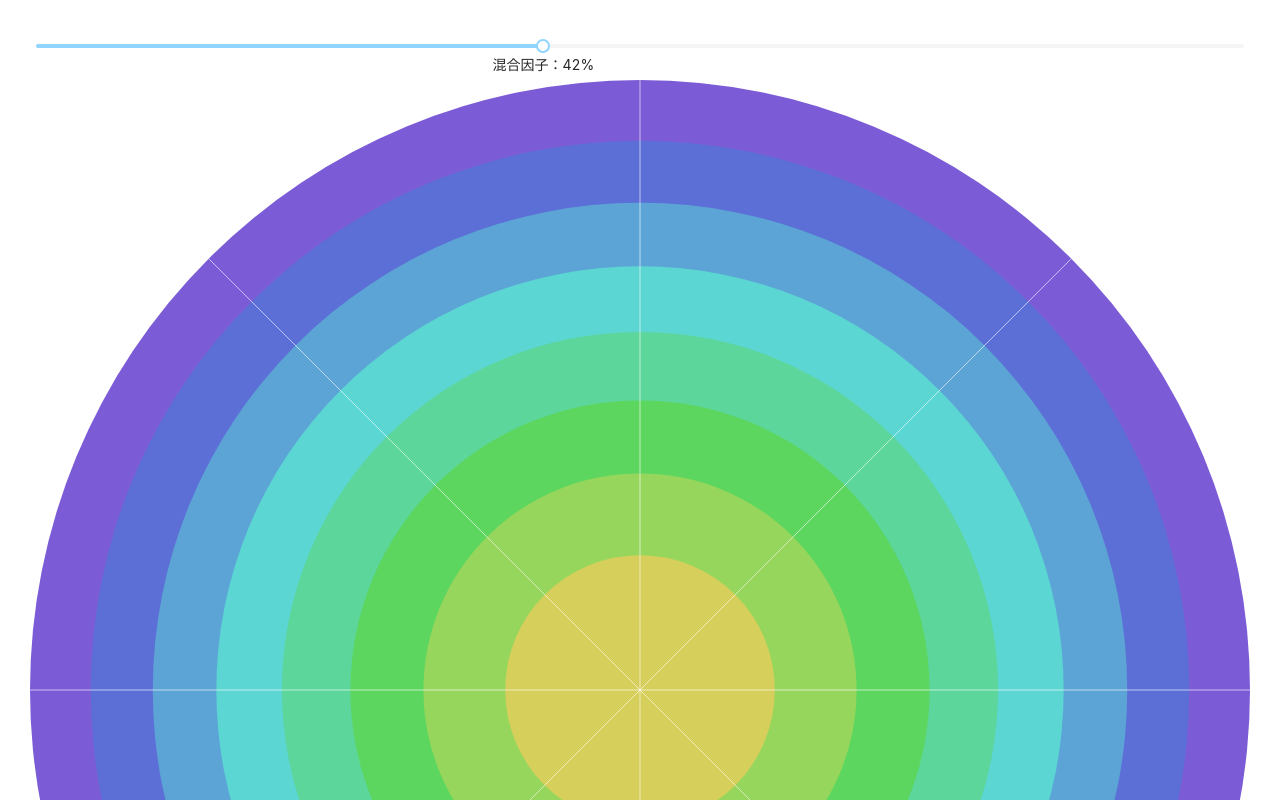
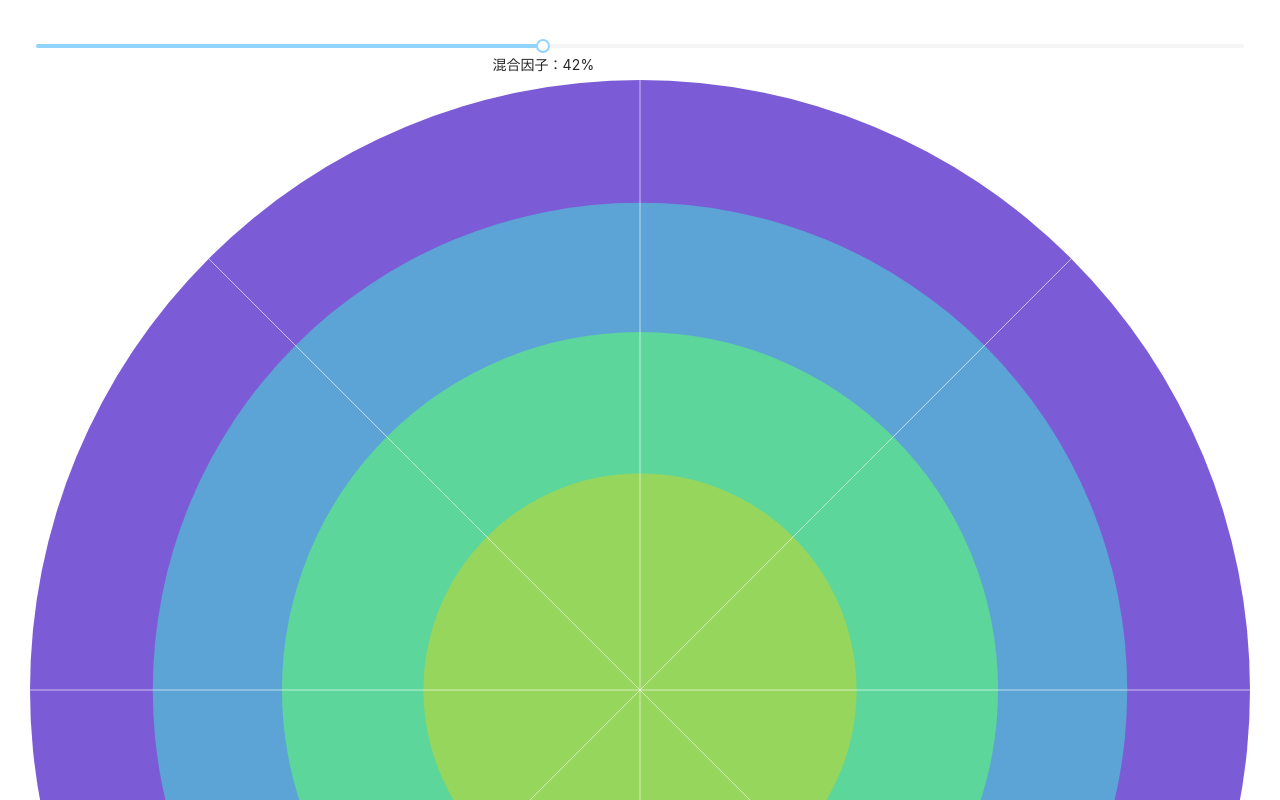
Before and after one commit to FountainShaw/react-avator, a React (Create React App) app: page / in a window 1280 px wide. Shown: the top 800 px of the page. Built offline with nearby package versions, Linux system fonts and the light colour scheme.

Commit message:
1 file modified, 1 added

```diff
--- a/src/App.js
+++ b/src/App.js
@@ -1,81 +1,9 @@
 import React, { useState } from 'react';
-import { Slider } from 'antd';
 import 'antd/dist/antd.css';
 import './style.css';
 
-// 最外层圆的半径
-const R = 100;
-// 圆被分割的层数
-const count = 8;
-
-// 等面积数组
-const areaArr = [...Array(count).keys()].map(
-  item => (count - item) ** 0.5 / count ** 0.5
-);
-// 等半径数组
-const raduisArr = [...Array(count).keys()].map(item => (count - item) / count);
-
-// 用于计算四层圆的各层半径
-function getRaduis(index, mix) {
-  const ratio = mix * areaArr[index] + (1 - mix) * raduisArr[index];
-  return R * ratio;
-}
+import Circle from './circle/Circle';
 
 export default function App() {
-  // 协同使用等面积与等半径情况下的半径的混合因子
-  const [mix, setMix] = useState(0.42);
-  const raduis = areaArr.map((_, index) => getRaduis(index, mix));
-
-  return (
-    <div style={{ padding: '30px' }}>
-      <Slider
-        value={mix * 100}
-        tooltipVisible={false}
-        marks={{ [mix * 100]: `混合因子：${Math.floor(mix * 100)}%` }}
-        onChange={val => setMix(val / 100)}
-      />
-      <svg viewBox={`${-R} ${-R} ${2 * R} ${2 * R}`}>
-        {raduis.map(r => (
-          <circle
-            cx={0}
-            cy={0}
-            r={r}
-            fill={`hsl(${(r * 256) / 100}, ${60}%, ${60}%)`}
-          />
-        ))}
-        <line
-          x1={-R}
-          x2={R}
-          y1={0}
-          y2={0}
-          stroke={'#fff'}
-          strokeWidth={'0.1'}
-        />
-        <line
-          y1={-R}
-          y2={R}
-          x1={0}
-          x2={0}
-          stroke={'#fff'}
-          strokeWidth={'0.1'}
-        />
-        <line
-          x1={-R * Math.SQRT1_2}
-          x2={R * Math.SQRT1_2}
-          y1={-R * Math.SQRT1_2}
-          y2={R * Math.SQRT1_2}
-          stroke={'#fff'}
-          strokeWidth={'0.1'}
-        />
-        <line
-          x1={R * Math.SQRT1_2}
-          x2={-R * Math.SQRT1_2}
-          y1={-R * Math.SQRT1_2}
-          y2={R * Math.SQRT1_2}
-          stroke={'#fff'}
-          strokeWidth={'0.1'}
-        />
-      </svg>
-    </div>
-  );
+  return <Circle />;
 }
--- /dev/null
+++ b/src/circle/Circle.js
@@ -0,0 +1,102 @@
+import React, { useState } from 'react';
+import { Slider } from 'antd';
+
+// 最外层圆的半径
+const R = 100;
+// 圆被分割的层数
+const count = 4;
+
+// 等面积数组
+const areaArr = [...Array(count).keys()].map(
+  item => (count - item) ** 0.5 / count ** 0.5
+);
+// 等半径数组
+const radiusArr = [...Array(count).keys()].map(item => (count - item) / count);
+
+// 用于计算四层圆的各层半径
+function getRadius(index, mix) {
+  const ratio = mix * areaArr[index] + (1 - mix) * radiusArr[index];
+  return R * ratio;
+}
+
+// 封装拆分的各个圆弧的相关数据
+function wrapArcData(radius) {
+  const range = [...Array(8).keys()];
+  const data = radius.map(r => {
+    const outRingStart = range.map(item => ({
+      x: Math.cos((Math.PI * item) / 4),
+      y: Math.sin((Math.PI * item) / 4)
+    }));
+    console.log(outRingStart);
+  });
+}
+
+export default function Circle() {
+  // 协同使用等面积与等半径情况下的半径的混合因子
+  const [mix, setMix] = useState(0.42);
+  const radius = areaArr.map((_, index) => getRadius(index, mix));
+  wrapArcData(radius);
+
+  return (
+    <div style={{ padding: '30px' }}>
+      <Slider
+        value={mix * 100}
+        tooltipVisible={false}
+        marks={{ [mix * 100]: `混合因子：${Math.floor(mix * 100)}%` }}
+        onChange={val => setMix(val / 100)}
+      />
+      <svg viewBox={`${-R} ${-R} ${2 * R} ${2 * R}`}>
+        {radius.map(r => (
+          <circle
+            key={r}
+            cx={0}
+            cy={0}
+            r={r}
+            fill={`hsl(${(r * 256) / 100}, ${60}%, ${60}%)`}
+          />
+        ))}
+        <line
+          x1={-R}
+          x2={R}
+          y1={0}
+          y2={0}
+          stroke={'#fff'}
+          strokeWidth={'0.1'}
+        />
+        <line
+          y1={-R}
+          y2={R}
+          x1={0}
+          x2={0}
+          stroke={'#fff'}
+          strokeWidth={'0.1'}
+        />
+        <line
+          x1={-R * Math.SQRT1_2}
+          x2={R * Math.SQRT1_2}
+          y1={-R * Math.SQRT1_2}
+          y2={R * Math.SQRT1_2}
+          stroke={'#fff'}
+          strokeWidth={'0.1'}
+        />
+        <line
+          x1={R * Math.SQRT1_2}
+          x2={-R * Math.SQRT1_2}
+          y1={-R * Math.SQRT1_2}
+          y2={R * Math.SQRT1_2}
+          stroke={'#fff'}
+          strokeWidth={'0.1'}
+        />
+      </svg>
+      <svg viewBox={`${-R} ${-R} ${2 * R} ${2 * R}`}>
+        <path
+          d={`M0 0 L-100 0 A100 100 0 0 1 ${-100 * Math.SQRT1_2} ${-100 *
+            Math.SQRT1_2} Z`}
+          stroke={'white'}
+          strokeWidth={'0.5'}
+          fill={'lime'}
+        />
+      </svg>
+    </div>
+  );
+}
```
